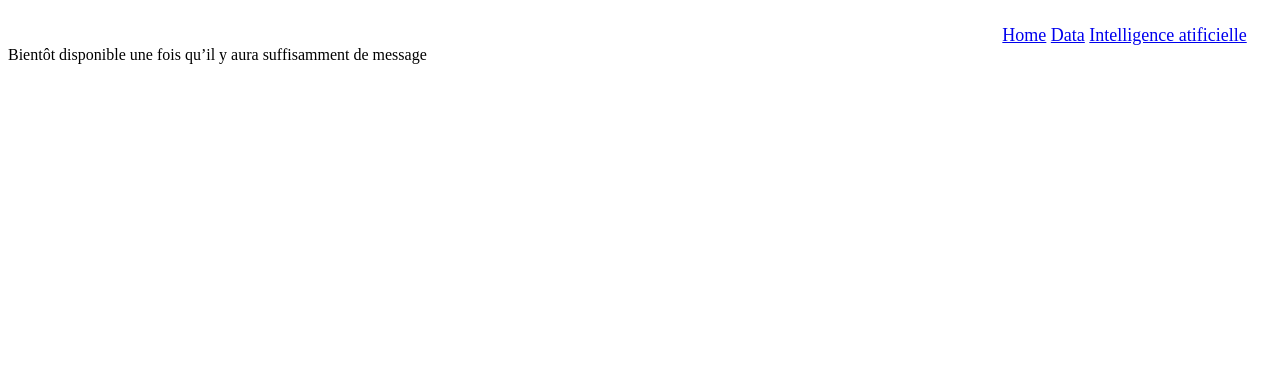
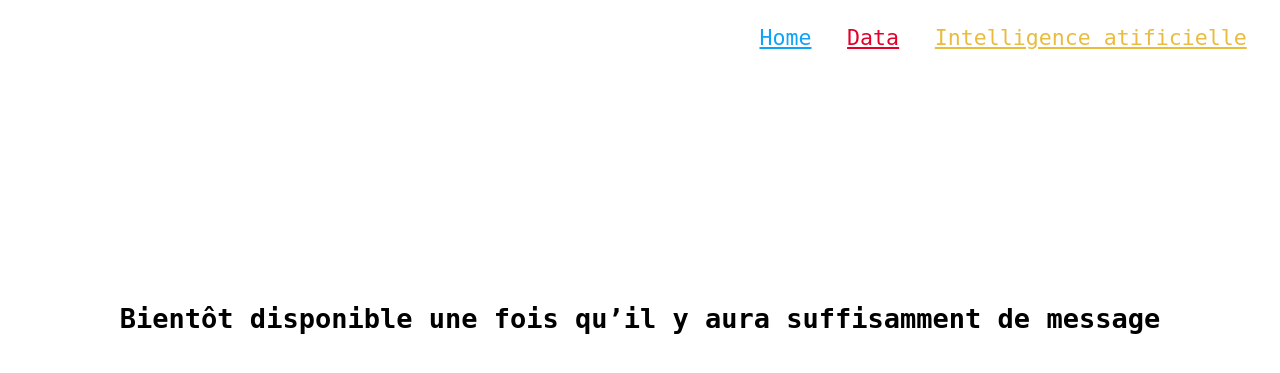
Before and after one commit to Dar-rius/Wolof_IA, a Django app: page /home/ia/ in a window 1280 px wide. Shown: the top 373 px of the page. Run offline with Django 4.2, Linux system fonts and the light colour scheme.

Commit message:
update: style

```diff
--- a/message_wolof/static/message_wolof/ai.css
+++ b/message_wolof/static/message_wolof/ai.css
@@ -4,3 +4,32 @@ header div{
     font-size: large;
     margin-right: 2%;
 }
+
+.link_2{
+    color: #e4002b;
+    margin-left: 2%;
+    font-size: larger;
+}
+
+.link_3{
+    color: #e9bc3f;
+    margin-left: 2%;
+    font-size: larger;
+}
+
+.link_1{
+    color: #10a2f5;
+    margin-left: 2%;
+    font-size: larger;
+}
+
+
+body{
+    font-family: "Roboto Mono", monospace;
+    font-size: large;
+}
+
+h2{
+    text-align: center;
+    margin-top: 20%;
+}
--- a/message_wolof/static/message_wolof/index.css
+++ b/message_wolof/static/message_wolof/index.css
@@ -3,6 +3,7 @@ header div{
     text-align: end;
     font-size: large;
     margin-right: 2%;
+
 }
 
 section{
@@ -10,11 +11,13 @@ section{
     align-items: center;
     justify-content: space-around;
     margin-top: 6%;
+    flex-wrap: wrap;
 
 }
 
 .text{
     width: 50%;
+    margin-bottom: 5%;
 }
 
 select{
--- a/message_wolof/templates/message_wolof/ai.html
+++ b/message_wolof/templates/message_wolof/ai.html
@@ -11,13 +11,13 @@
 <body>
     <header>
         <div>
-            <a href="{% url 'home' %}">Home</a>
-            <a href="{% url 'data' %}">Data</a>
-            <a href="{% url 'ia' %}">Intelligence atificielle</a>
+            <a class="link_1" href="{% url 'home' %}">Home</a>
+            <a class="link_2" href="{% url 'data' %}">Data</a>
+            <a class="link_3" href="{% url 'ia' %}">Intelligence atificielle</a>
         </div>
     </header>
-    <div>
+    <h2>
         Bientôt disponible une fois qu’il y aura suffisamment de message
-    </div>
+    </h2>
 </body>
 </html>
--- a/message_wolof/templates/message_wolof/data.html
+++ b/message_wolof/templates/message_wolof/data.html
@@ -11,9 +11,9 @@
 <body>
     <header>
         <div>
-            <a href="{% url 'home' %}">Home</a>
-            <a href="{% url 'data' %}">Data</a>
-            <a href="{% url 'ia' %}">Intelligence atificielle</a>
+            <a class="link_1" href="{% url 'home' %}">Home</a>
+            <a class="link_2" href="{% url 'data' %}">Data</a>
+            <a class="link_3" href="{% url 'ia' %}">Intelligence atificielle</a>
         </div>
     </header>
 
```
Also changed, not shown: message_wolof/static/message_wolof/data.css (+24 -0 lines).
